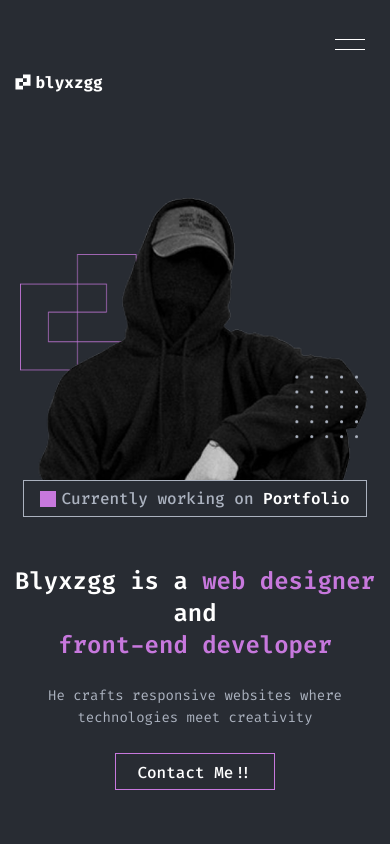
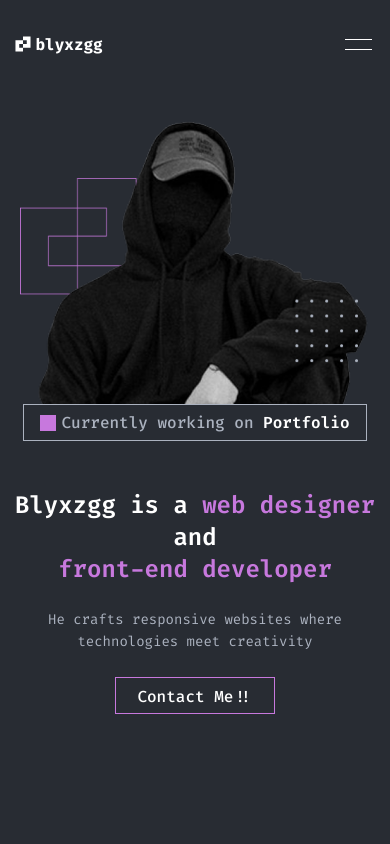
Before and after one commit to blyxzgg/About-Me-Update-, a React (Vite) app: page / in a window 390 px wide. Shown: the top 844 px of the page. Built offline with nearby package versions, Linux system fonts and the light colour scheme; no server answers.

Commit message:
Fixing Navbar

```diff
--- a/src/assets/style/media.css
+++ b/src/assets/style/media.css
@@ -218,6 +218,10 @@
         align-items: center;
         gap: 20px;
     }
+
+    .burger__menu-content {
+        display: flex;
+    }
 }
 
 @media (max-width: 576px) {
@@ -277,10 +281,6 @@
     .skills__decor img {
         display: none;
     }
-
-    .burger__menu-content {
-        display: block;
-    }
 }
 
 @media (max-width: 375px) {
--- a/src/widgets/NavBar/NavBar.css
+++ b/src/widgets/NavBar/NavBar.css
@@ -110,14 +110,14 @@
 
 .burger {
     position: relative;
-    width: 100px;
-    height: 100px;
+    width: 90px;
+    height: 24px;
     cursor: pointer;
     z-index: 100;
 }
 
 .burger__list {
-    margin-top: 70px ;
+    margin-top: 70px;
 }
 
 .burger::before,
```
